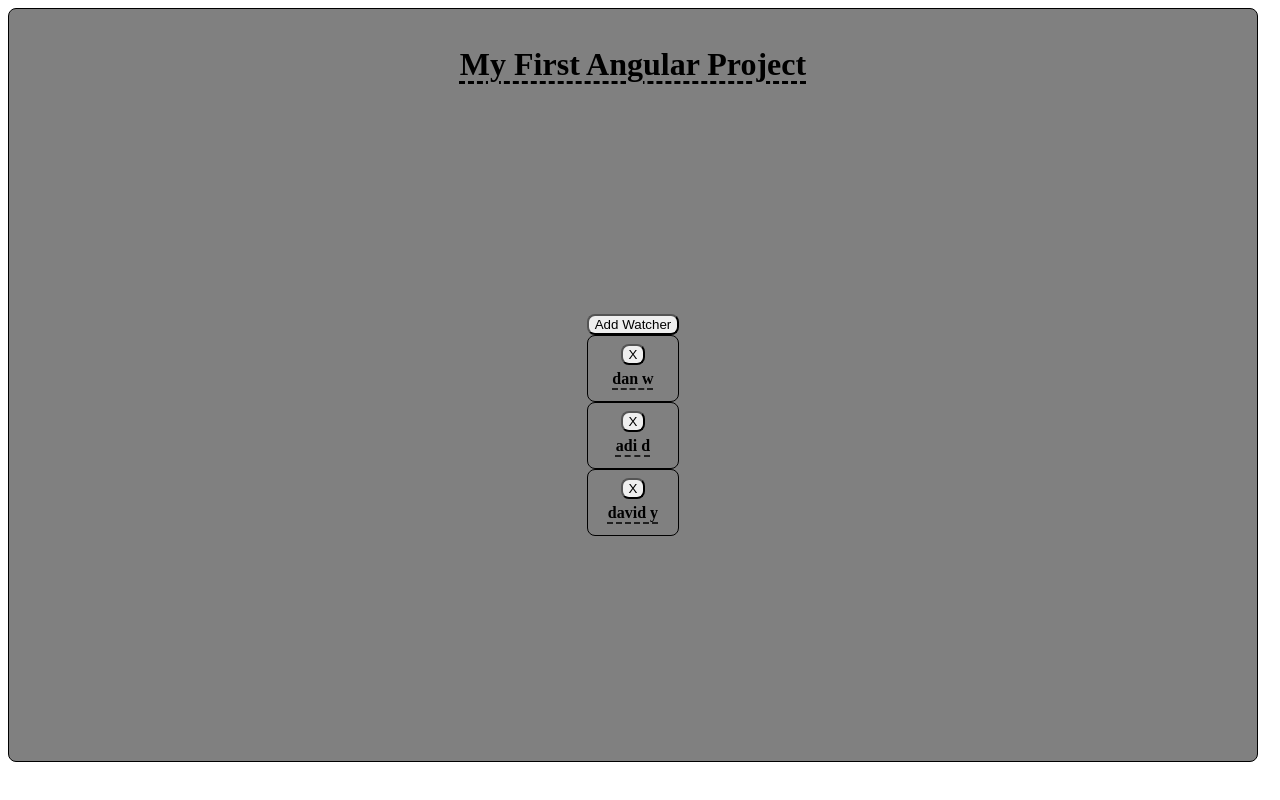
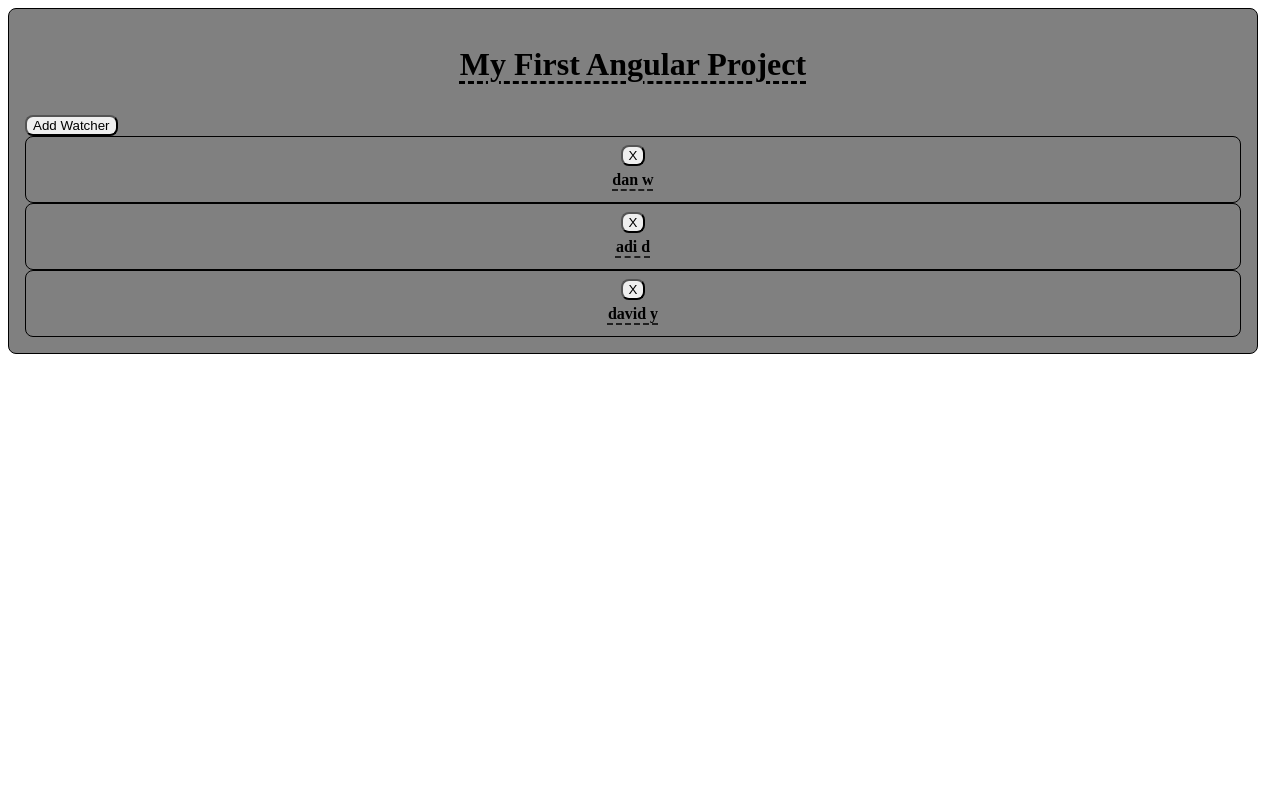
Before and after one commit to WDD-CODER/My-First-Lagecy-Angular-Project, an Angular app: page / in a window 1280 px wide. Built offline with nearby package versions, Linux system fonts and the light colour scheme.

Commit message:
style(layout): refactor main container to grid

```diff
--- a/src/styles.scss
+++ b/src/styles.scss
@@ -1,10 +1,8 @@
 .main-container {
     display: grid;
-    justify-items: center;
-
-    height: 90vh;
     max-width: 95vw;
 
+    gap: 10px;
     padding: 1em;
 
     background-color: gray;
@@ -25,4 +23,10 @@
         width: fit-content;
         border-radius: 1vh;
     }
+
+    .main-content{
+        display: grid;
+        gap: 10px;
+        justify-content: center;
+    }
 }
```
